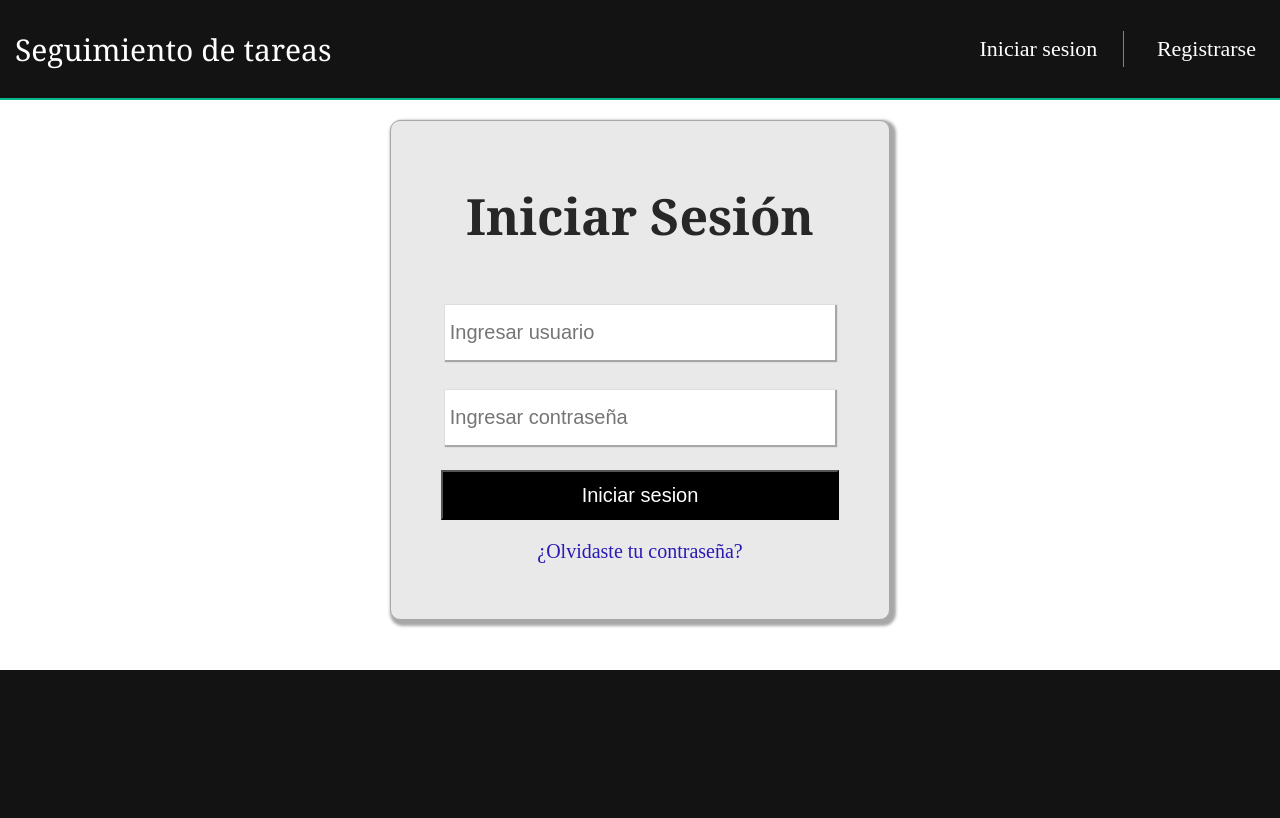
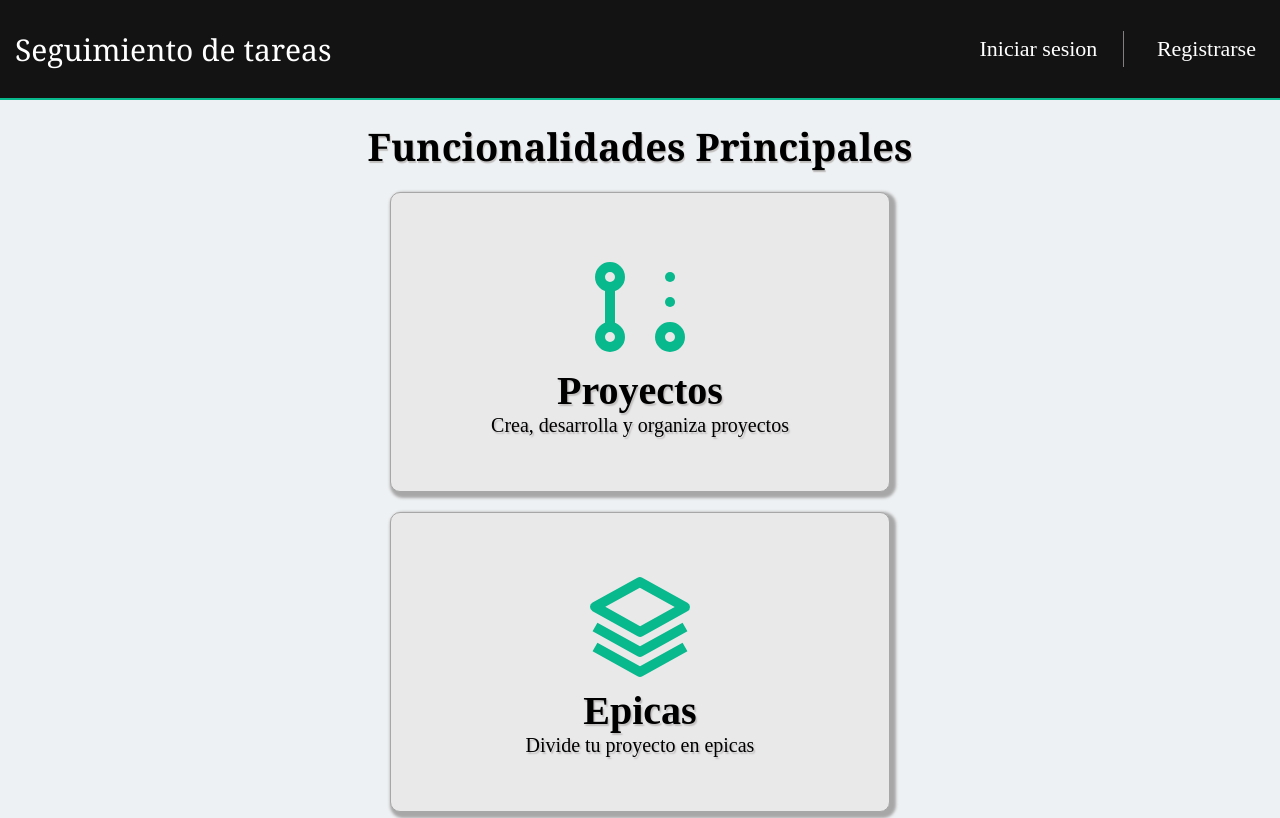
Before and after one commit to facundobrunetti99/project-task, a React (Vite) app: page / in a window 1280 px wide. Shown: the top 818 px of the page. Built offline with nearby package versions, Linux system fonts and the light colour scheme.

Commit message:
Add routes

```diff
--- a/package.json
+++ b/package.json
@@ -12,6 +12,7 @@
   "dependencies": {
     "react": "^18.3.1",
     "react-dom": "^18.3.1",
+    "react-router-dom": "^6.27.0",
     "trabajo-practico-5": "file:"
   },
   "devDependencies": {
--- a/src/App.jsx
+++ b/src/App.jsx
@@ -1,17 +1,20 @@
 
 
-/* import Header from './assets/components/Layout/Header'
+/* /* import Header from './assets/components/Layout/Header'
 import HeaderPriv from './assets/components/Layout/HeaderPriv' */
 /* import HomePu from "./assets/components/Home/Public/HomePu"*/
-import Login from "./assets/components/Login/Login"
+/* import Login from "./assets/components/Login/Login" */
+import React from "react";
+import { RouterProvider } from "react-router-dom";
+import { Route } from "react-router-dom"; // Ajusta esta ruta según la ubicación de tu archivo de router
+import router from "./routes/route";
+
 function App() {
-
-
   return (
-    <>
-      <Login></Login>
-    </>
-  )
+    <React.StrictMode>
+      <RouterProvider router={router} />
+    </React.StrictMode>
+  );
 }
 
-export default App
+export default App;
--- a/src/assets/components/Layout/Header.jsx
+++ b/src/assets/components/Layout/Header.jsx
@@ -1,16 +1,19 @@
 import React from "react";
 import "./layoutcss/Header.css";
+import { Link } from "react-router-dom";
+
 const Header = () => {
   return (
     <div className="conteiner-header">
-      <p className="conteiner-tittle-header">Seguimiento de tareas</p>
+      <Link className="conteiner-tittle-header" to="/">Seguimiento de tareas</Link>
 
       <div className="conteiner-menu-login">
         <li className="li-login">
-          <a href="#">Iniciar sesion</a>
+        <Link to="/login">Iniciar sesion</Link>
         </li>
         <li className="li-login singup-li">
-          <a href="#">Registrarse</a>
+        <Link to="/login">Registrarse</Link>
+
         </li>
       </div>
     </div>
--- a/src/assets/components/Layout/layoutcss/Header.css
+++ b/src/assets/components/Layout/layoutcss/Header.css
@@ -19,7 +19,13 @@
   font-size: 30px;
   font-family: Georgia, "Times New Roman", Times, serif;
   margin-left: 15px;
+  text-decoration: none;
+
 }
+.conteiner-tittle-header:hover{
+  color: #cfcece;
+}
+
 .li-login a {
   color: #fff;
   text-decoration: none;
--- a/src/assets/components/Login/css/Login.css
+++ b/src/assets/components/Login/css/Login.css
@@ -1,4 +1,4 @@
-.coteiner_login{
+.coteiner_login {
   display: flex;
   width: 500px;
   height: 500px;
@@ -17,39 +17,39 @@
   background-color: rgb(233, 233, 233);
   margin-bottom: 50px;
 }
-.form_login{
+.form_login {
   display: flex;
   flex-direction: column;
   padding: 5px;
   width: 100%;
 }
-.tittle_login{
+.tittle_login {
   font-size: 50px;
   margin-bottom: 50px;
-    font-family: Cambria, Cochin, Georgia, Times, 'Times New Roman', serif;
+  font-family: Cambria, Cochin, Georgia, Times, "Times New Roman", serif;
   color: rgb(39, 39, 39);
 }
-.input_text_user{
+.input_text_user {
   box-shadow: 1px 1px 1px 1px rgb(167, 167, 167);
   border: none;
   width: 80%;
   height: 55px;
-    padding: 5px;
   margin: auto;
   margin-bottom: 30px;
   font-size: 20px;
+  padding: 10px;
 }
-.input_text_pw{
+.input_text_pw {
   box-shadow: 1px 1px 1px 1px rgb(167, 167, 167);
   border: none;
   width: 80%;
   height: 55px;
-    padding: 5px;
+  padding: 10px;
   margin: auto;
   margin-bottom: 10px;
   font-size: 20px;
 }
-.button_form{
+.button_form {
   margin-top: 10px;
   height: 50px;
   width: 80%;
@@ -57,17 +57,16 @@
   background-color: #000;
   color: #fff;
   cursor: pointer;
-
 }
-.button_form:hover{
+.button_form:hover {
   background-color: #0d0d0d;
 }
-.pw_a{
+.pw_a {
   margin-top: 20px;
   font-size: 20px;
   text-decoration: none;
   color: #291ab6;
 }
-.pw_a:hover{
+.pw_a:hover {
   color: #472bb8;
 }
```
Also changed, not shown: src/routes/Route.jsx (added, +20 -0 lines), 1 other file (tests, documents, lock files or other folders). Lines whose indentation alone changed are shown as unchanged.
